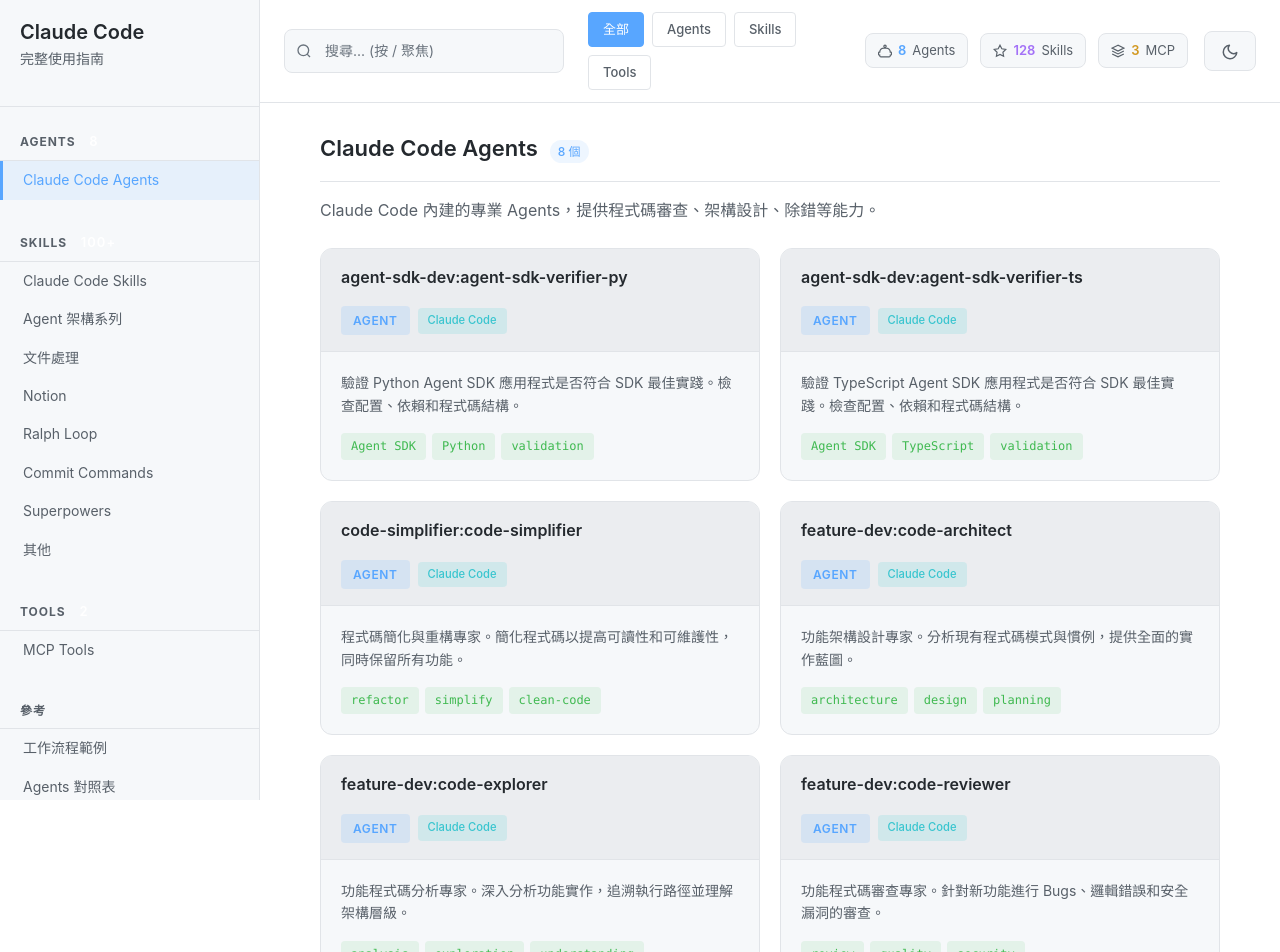
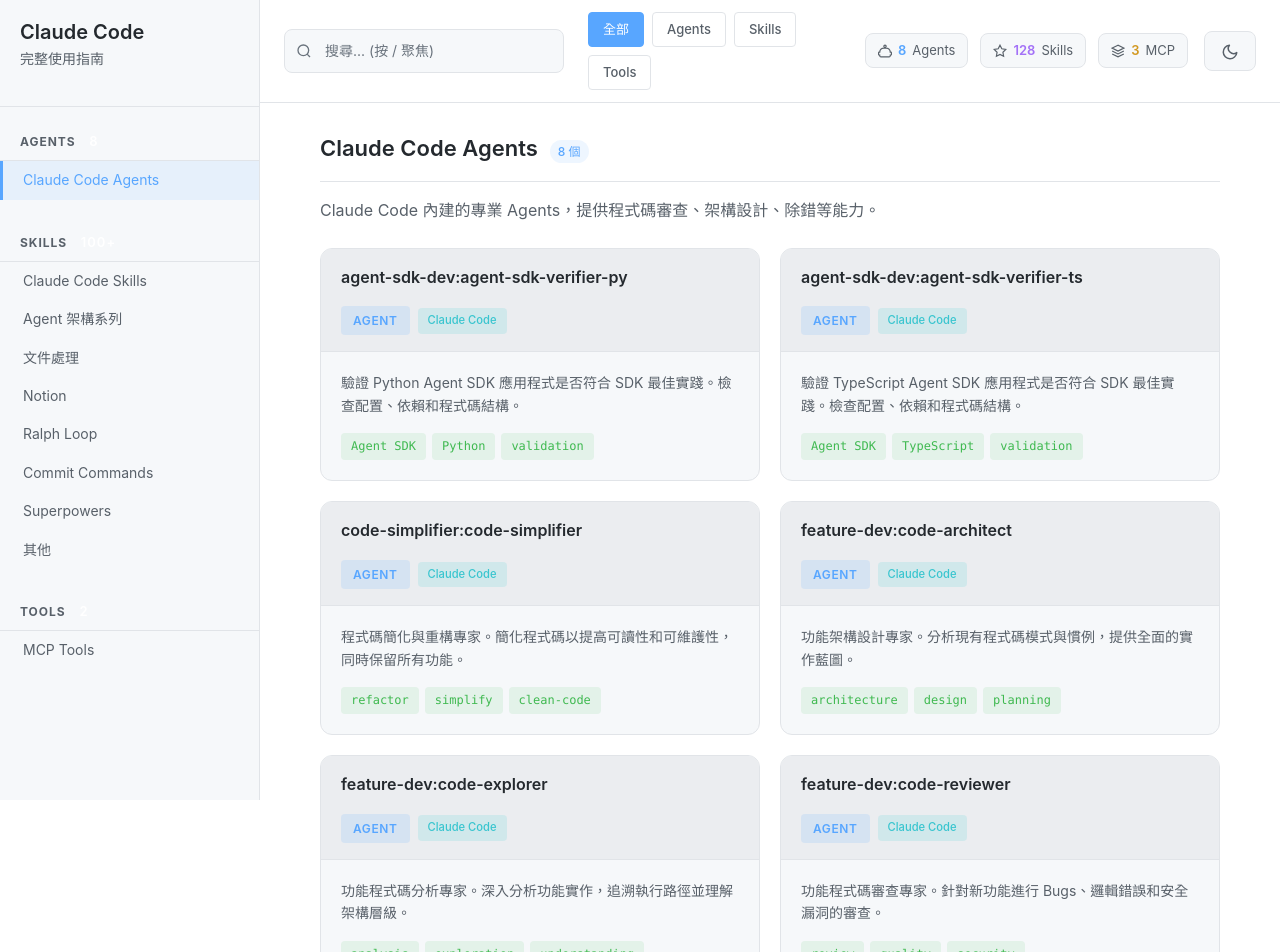
Before and after one commit to abc57911/doc-html, a React (Vite) app: page / in a window 1280 px wide. Shown: the top 952 px of the page. Built offline with nearby package versions, Linux system fonts and the light colour scheme.

Commit message:
移除 Agents 對照表與 Skills 對照表

```diff
--- a/src/components/Sidebar.tsx
+++ b/src/components/Sidebar.tsx
@@ -36,15 +36,6 @@
       items: [
         { id: 'mcp-tools', label: 'MCP Tools' }
       ]
-    },
-    {
-      title: '參考',
-      filter: 'all',
-      items: [
-        { id: 'workflow-examples', label: '工作流程範例' },
-        { id: 'agents-table', label: 'Agents 對照表' },
-        { id: 'skills-table', label: 'Skills 對照表' }
-      ]
     }
   ];
 
--- a/src/pages/Home.tsx
+++ b/src/pages/Home.tsx
@@ -5,7 +5,6 @@
 import { Card } from '../components/Card';
 import { DetailSection } from '../components/DetailSection';
 import { WorkflowDiagram } from '../components/WorkflowDiagram';
-import { DataTable } from '../components/DataTable';
 import { BackToTop } from '../components/BackToTop';
 import { ProgressBar } from '../components/ProgressBar';
 import { useScrollSpy } from '../hooks/useScrollSpy';
@@ -15,8 +14,6 @@
   allSkills,
   mcpTools,
   workflows,
-  agentsTable,
-  skillsTable,
   claudeCodeSkills,
   agentArchitectureSkills,
   cognitiveArchitectureSkills,
@@ -330,11 +327,6 @@
                 ))}
               </section>
 
-              {/* Agents 對照表 */}
-              <DataTable title="Agents 對照表" data={agentsTable} />
-
-              {/* Skills 對照表 */}
-              <DataTable title="Skills 對照表" data={skillsTable} />
             </>
           )}
 
```
